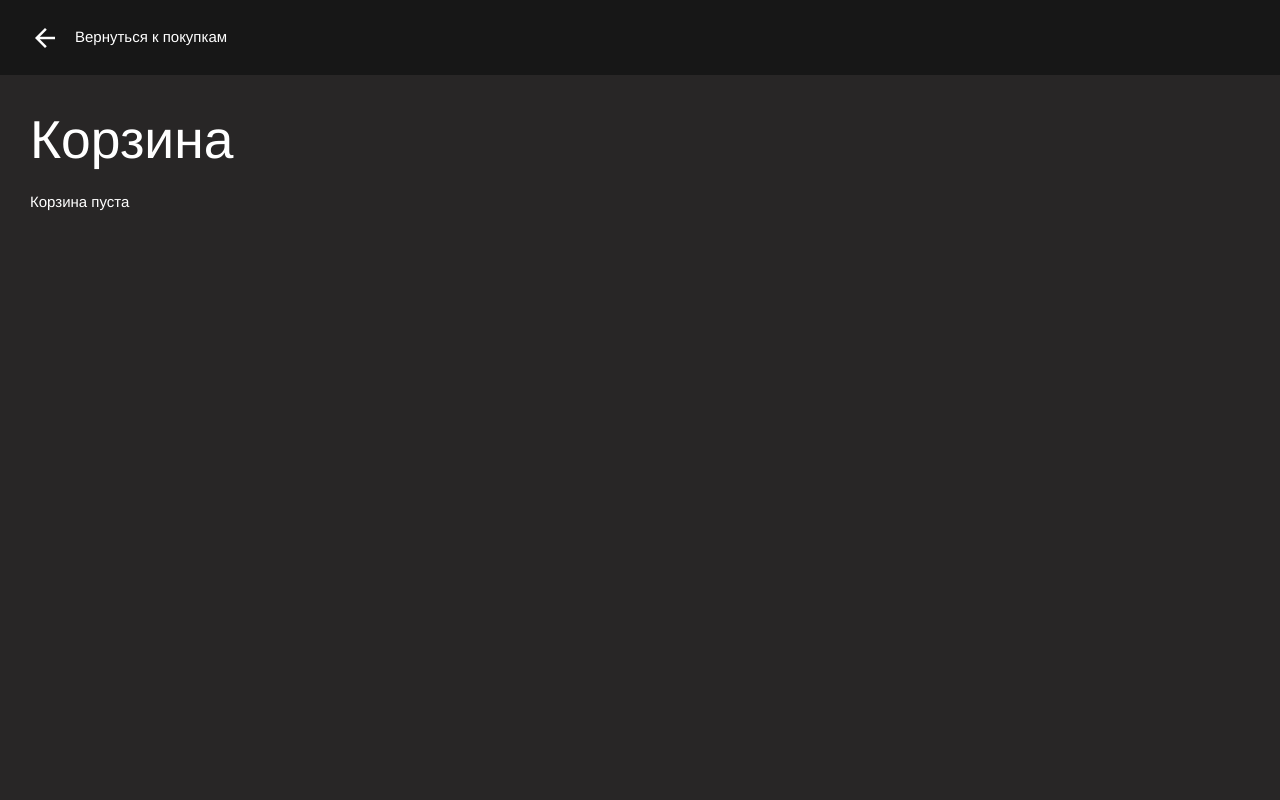
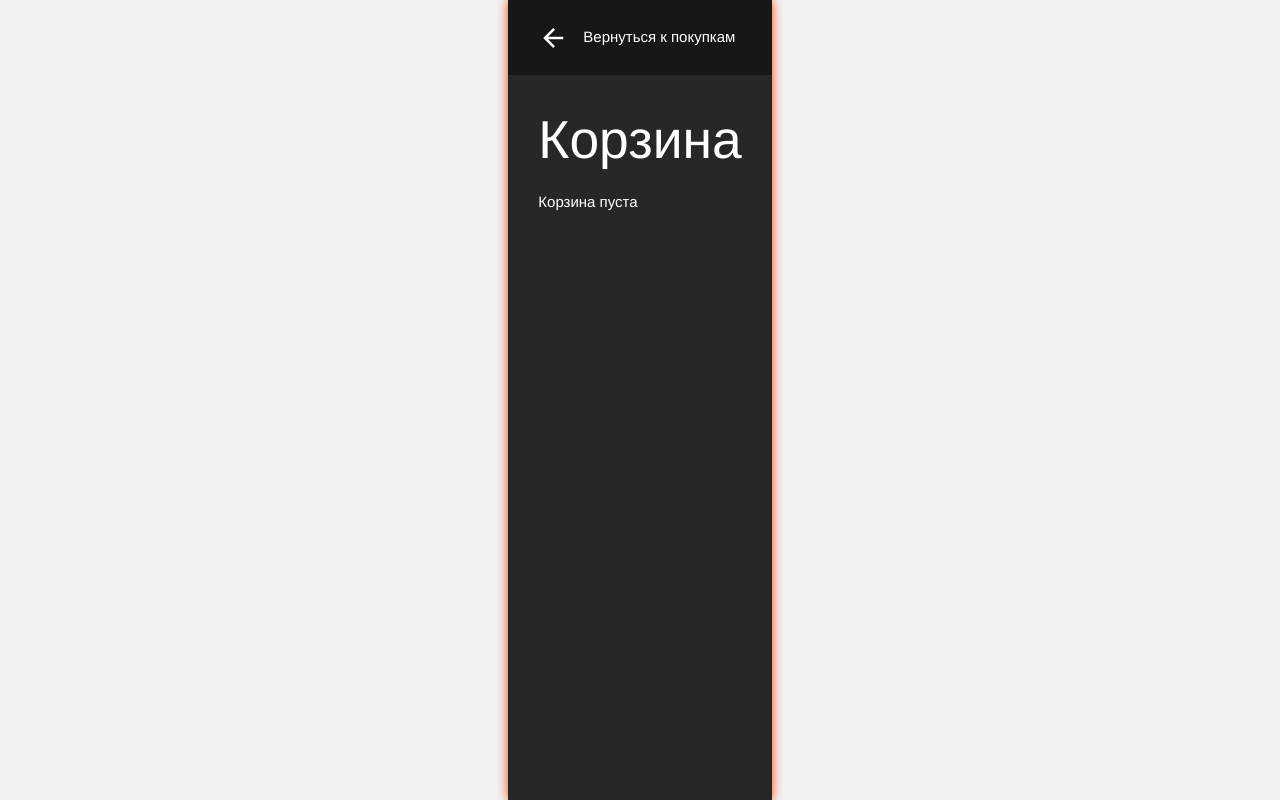
Before and after one commit to Denis412/vue-lessons, a Vue app: page /cart in a window 1280 px wide. Built offline with nearby package versions, Linux system fonts and the light colour scheme.

Commit message:
minor changes

```diff
--- a/src/App.vue
+++ b/src/App.vue
@@ -31,7 +31,6 @@ body {
 }
 
 #app {
-  width: 1800px;
   -webkit-font-smoothing: antialiased;
   -moz-osx-font-smoothing: grayscale;
   color: black;
--- a/src/components/v-catalog-item.vue
+++ b/src/components/v-catalog-item.vue
@@ -60,7 +60,7 @@ export default {
   flex-basis: 25%;
   min-width: 30rem;
   padding: 20px;
-  margin: 20px 0;
+  margin: 20px 1rem;
 
   &__header {
     & img {
--- a/src/components/v-header.vue
+++ b/src/components/v-header.vue
@@ -14,8 +14,6 @@ export default {
 
 <style lang="scss">
 .header {
-  width: 100vw;
-  max-width: 1800px;
   min-height: 5rem;
   padding: 0 2rem;
   background: #171717;
--- a/src/components/v-main-wrapper.vue
+++ b/src/components/v-main-wrapper.vue
@@ -21,6 +21,7 @@ export default {
 <style lang="scss">
 .v-main-wrapper {
   color: white;
+  max-width: 3000px;
   min-height: 100vh;
   background: #282626;
   box-shadow: 0 0 10px orangered;
```
